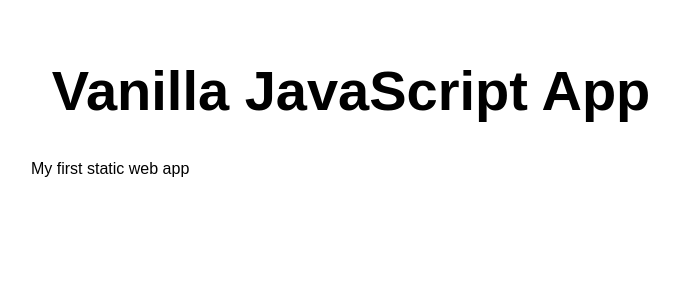
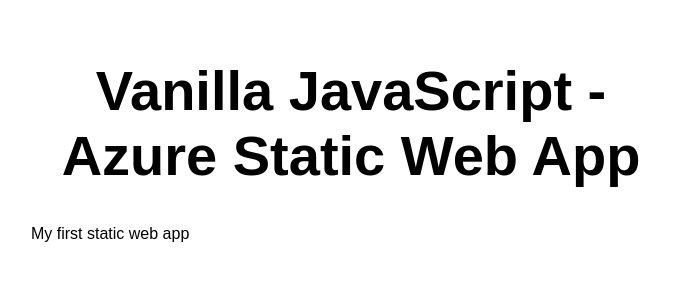
Before and after one commit to dmakhija/azure-vanilla-js-static-web-app, a plain HTML site: page src/index.html in a window 1280 px wide. Shown: the whole page, without its empty margins (289-968 px from the left). Drawn offline with Linux system fonts and the light colour scheme.

Commit message:
heading updated

```diff
--- a/src/index.html
+++ b/src/index.html
@@ -9,7 +9,7 @@
 
   <body>
     <main>
-      <h1>Vanilla JavaScript App</h1>
+      <h1>Vanilla JavaScript - Azure Static Web App</h1>
       <p>My first static web app</p>
     </main>
   </body>
```
